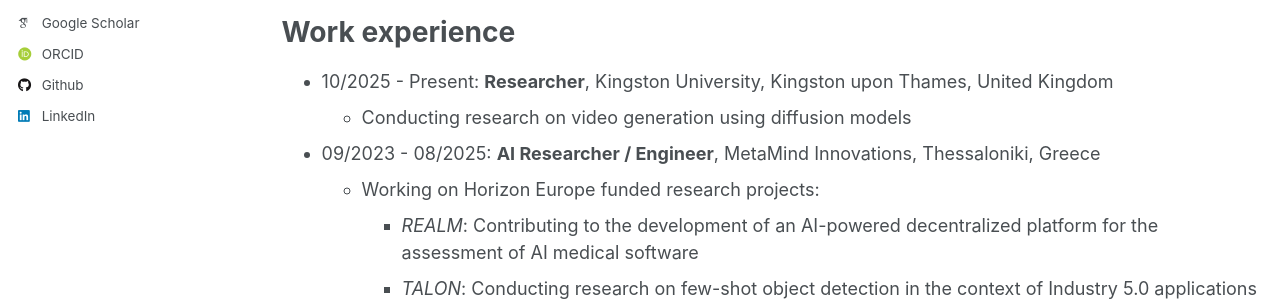
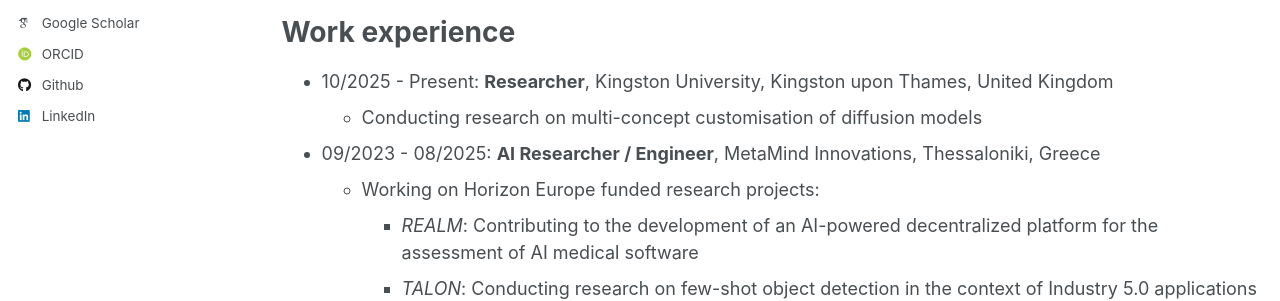
Before and after one commit to GeorgeTsoumplekas/GeorgeTsoumplekas.github.io, a Jekyll site: the page built from _pages/cv.md, in a window 1280 px wide and 900 px high. Shown: the part 450-751 px from the top of the window. Built offline with Jekyll 4.4.1, drawn with Linux system fonts in a browser that asks for light colours; some web fonts are replaced.

Commit message:
Update cv.md

```diff
--- a/_pages/cv.md
+++ b/_pages/cv.md
@@ -22,7 +22,7 @@ Education
 Work experience
 ======
 * 10/2025 - Present: **Researcher**, Kingston University, Kingston upon Thames, United Kingdom
-  * Conducting research on video generation using diffusion models
+  * Conducting research on multi-concept customisation of diffusion models
 
 * 09/2023 - 08/2025: **AI Researcher / Engineer**, MetaMind Innovations, Thessaloniki, Greece
   * Working on Horizon Europe funded research projects:
```
